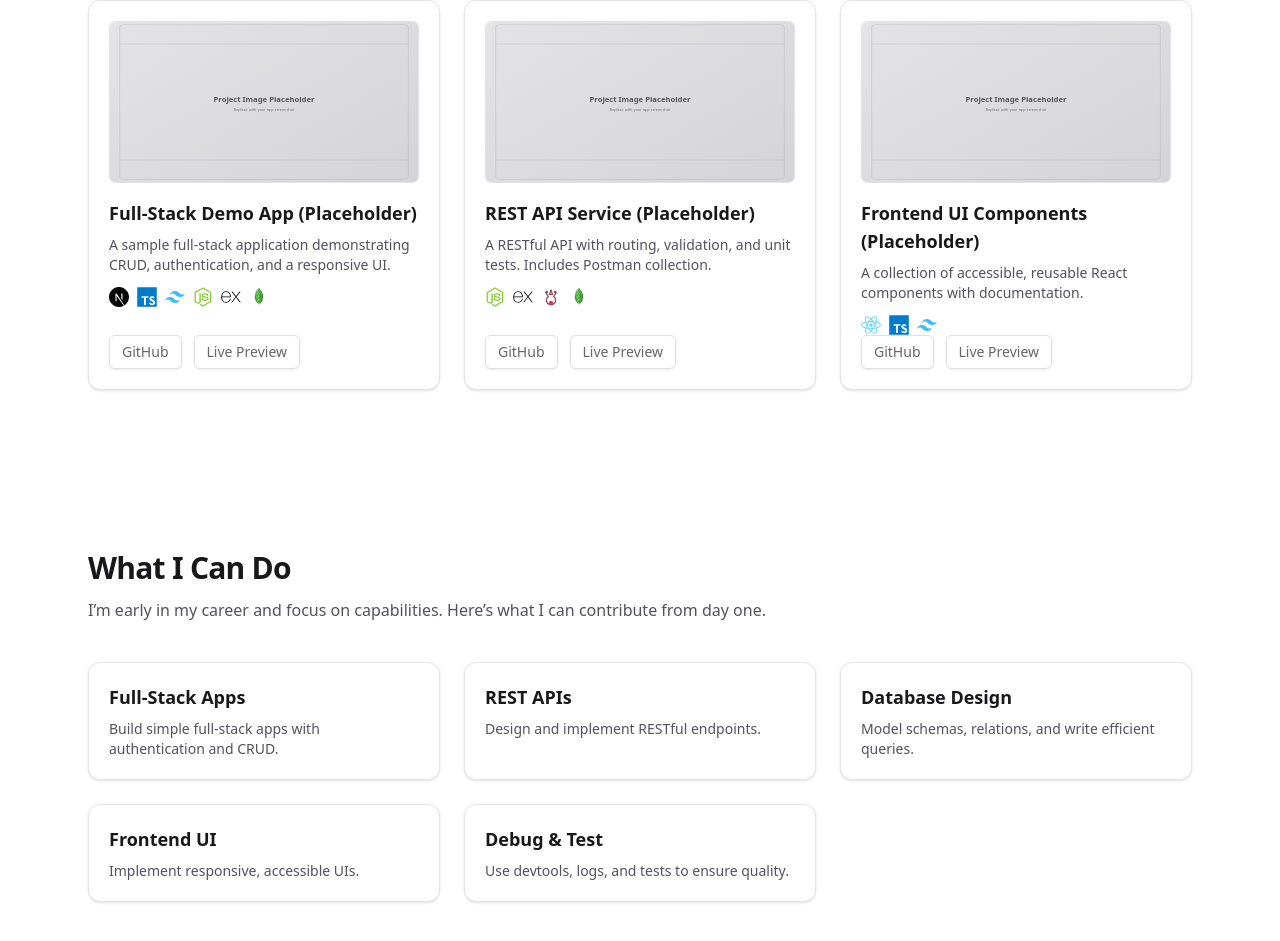
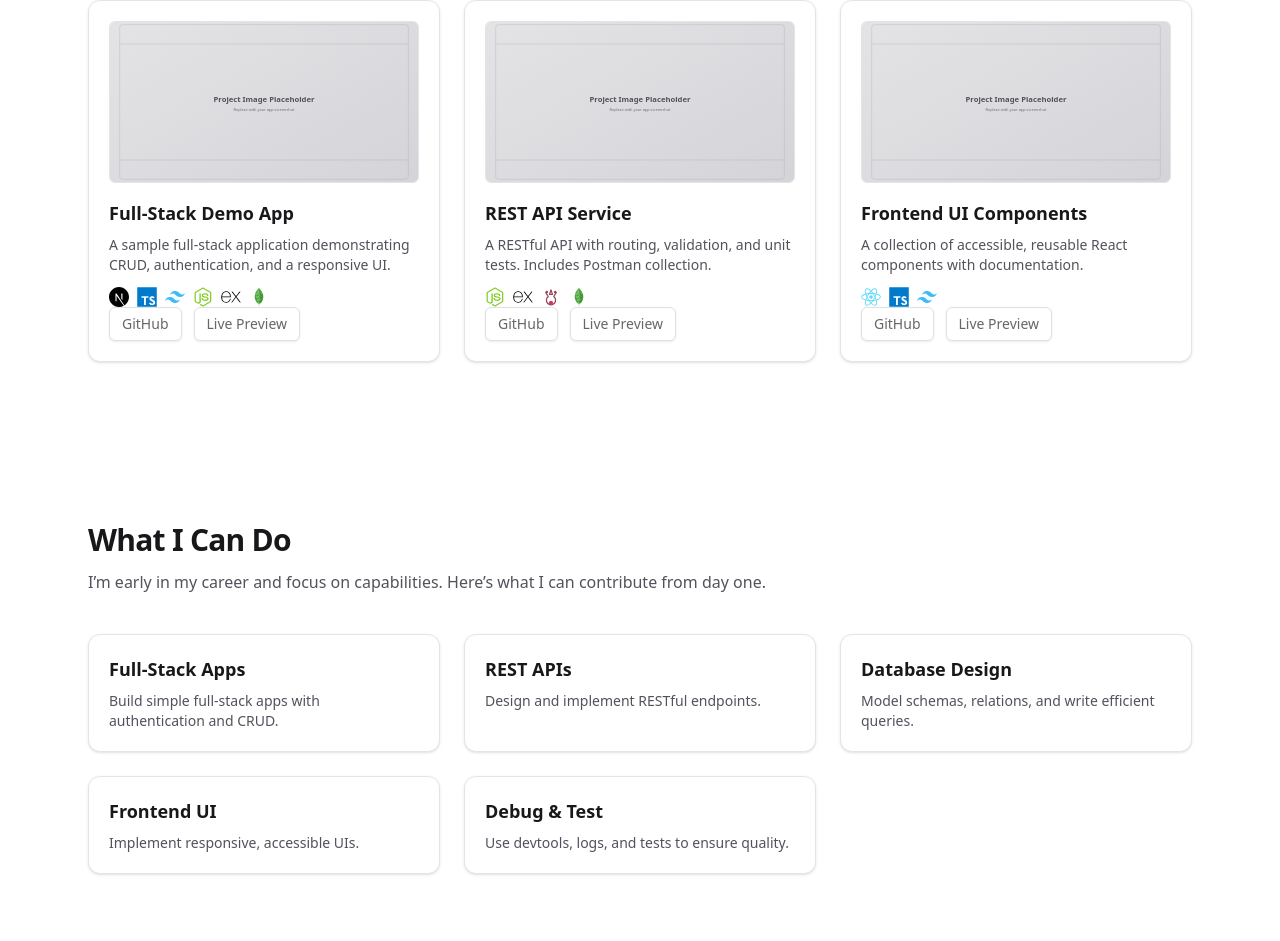
Before and after one commit to Exterminator737/portfolio-website, a Next.js app: page / in a window 1280 px wide. Shown: the part 2233-3174 px from the top of the page. Built offline with nearby package versions, Linux system fonts and the light colour scheme.

Commit message:
text: remove '(Placeholder)' from project titles

```diff
--- a/src/data/projects.ts
+++ b/src/data/projects.ts
@@ -12,7 +12,7 @@ export type Project = {
 export const projects: Project[] = [
   {
     id: "proj-1",
-    title: "Full-Stack Demo App (Placeholder)",
+    title: "Full-Stack Demo App",
     description:
       "A sample full-stack application demonstrating CRUD, authentication, and a responsive UI.",
     tech: [
@@ -26,14 +26,14 @@ export const projects: Project[] = [
   },
   {
     id: "proj-2",
-    title: "REST API Service (Placeholder)",
+    title: "REST API Service",
     description:
       "A RESTful API with routing, validation, and unit tests. Includes Postman collection.",
     tech: ["Node.js", "Express", "Jest", "MongoDB"],
   },
   {
     id: "proj-3",
-    title: "Frontend UI Components (Placeholder)",
+    title: "Frontend UI Components",
     description:
       "A collection of accessible, reusable React components with documentation.",
     tech: ["React", "TypeScript", "TailwindCSS"],
```
